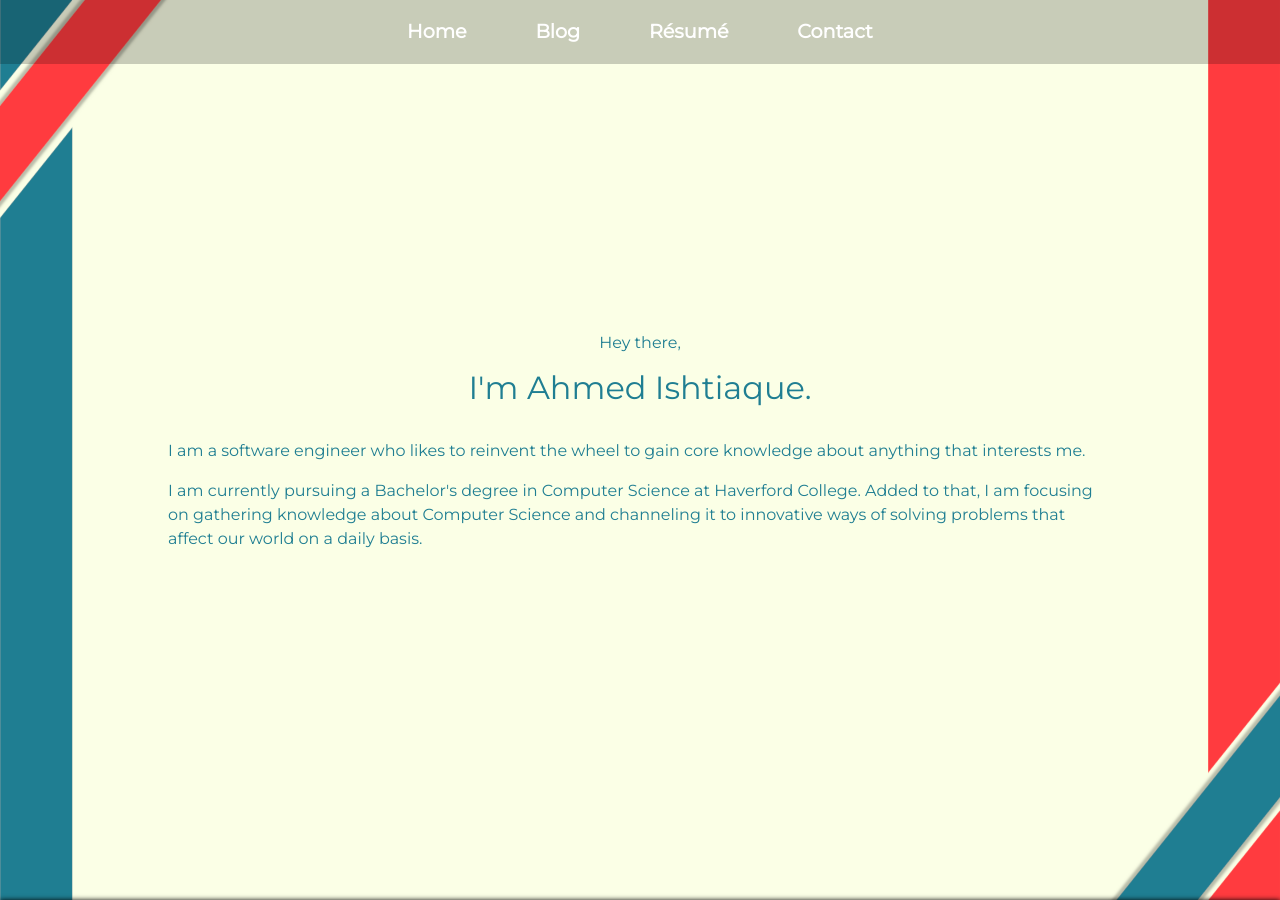
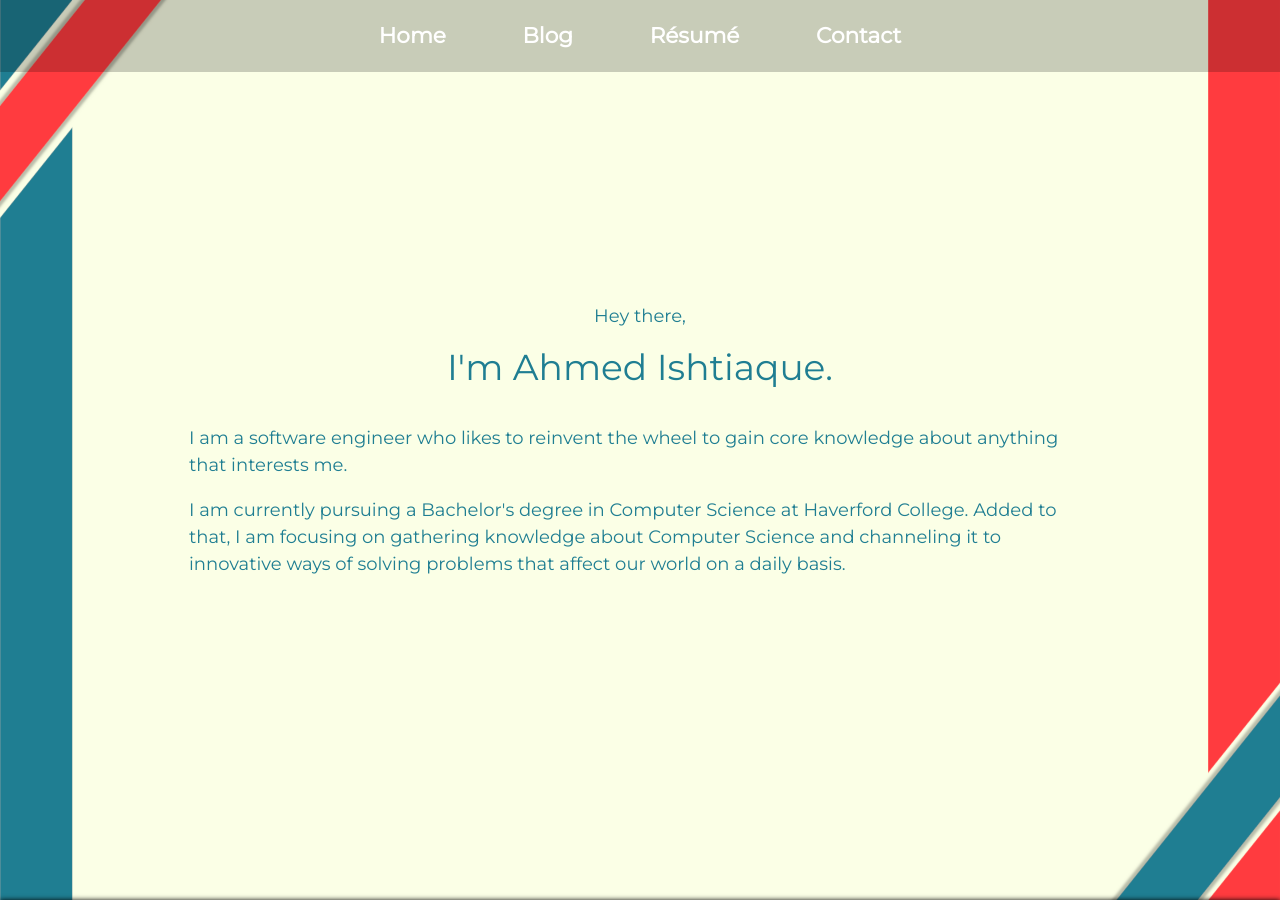
Before and after one commit to ishtiaque06/ishtiaque06.github.io, a Jekyll site: the page built from index.html, in a window 1280 px wide and 900 px high. Built offline with Jekyll 4.4.1, drawn with Linux system fonts in a browser that asks for light colours; nearby versions of some CDN libraries.

Commit message:
Fixed responsiveness of website

```diff
--- a/static/css/default.css
+++ b/static/css/default.css
@@ -173,7 +173,7 @@
 */
 
 @media only screen and (max-width: 376px) {
-	body {
+	html {
 		font-size: 13px;
 	}
 
@@ -195,7 +195,7 @@
 }
 
 @media only screen and (max-width: 376px) and (min-height: 730px) {
-	body {
+	html {
 		font-size: 14px;
 	}
 
@@ -218,7 +218,7 @@
 }
 
 @media only screen and (min-width: 376px) and (max-width: 425px) {
-	body {
+	html {
 		font-size: 14px;
 	}
 
@@ -256,7 +256,7 @@
 }
 
 @media only screen and (min-width: 425px) and (max-width: 549px) {
-	body {
+	html {
 		font-size: 15px;
 	}
 
@@ -286,7 +286,7 @@
 	#sm-navbar-list {
 		display: none;
 	}
-	body {
+	html {
 		font-size: 14px;
 	}
 
@@ -324,13 +324,13 @@
 	#navbar-list {
 		display: inline-block!important;
 	}
-	body {
+	html {
 		font-size: 16px;
 	}
 }
 
 @media only screen and (min-width: 1024px) {
-	body {
+	html {
 		font-size: 18px;
 	}
 }
--- a/static/css/index.css
+++ b/static/css/index.css
@@ -154,20 +154,28 @@
 */
 
 /*For phones with a narrow but long viewport*/
-@media only screen and (max-width: 376px) and (min-height: 730px) {
+@media only screen and (max-width: 376px) and (min-height: 600px) {
 	section {
 		padding-right: 3.5rem;
 		padding-left: 3.5rem;
+		text-align: center;
+	}
+
+}
+
+@media only screen and (max-width: 376px) {
+	section {
+		padding-left: 3rem;
+		padding-right: 3rem;
+		text-align: center;
 	}
 }
 
-@media only screen and (min-width: 376px) and (max-width: 425px) {
-}
-
-@media only screen and (min-width: 425px) and (max-width: 549px) {
+@media only screen and (min-width: 376px) and (max-width: 549px) {
 	section {
 		padding-right: 4rem;
 		padding-left: 4rem;
+		text-align: center;
 	}
 }
 
```
